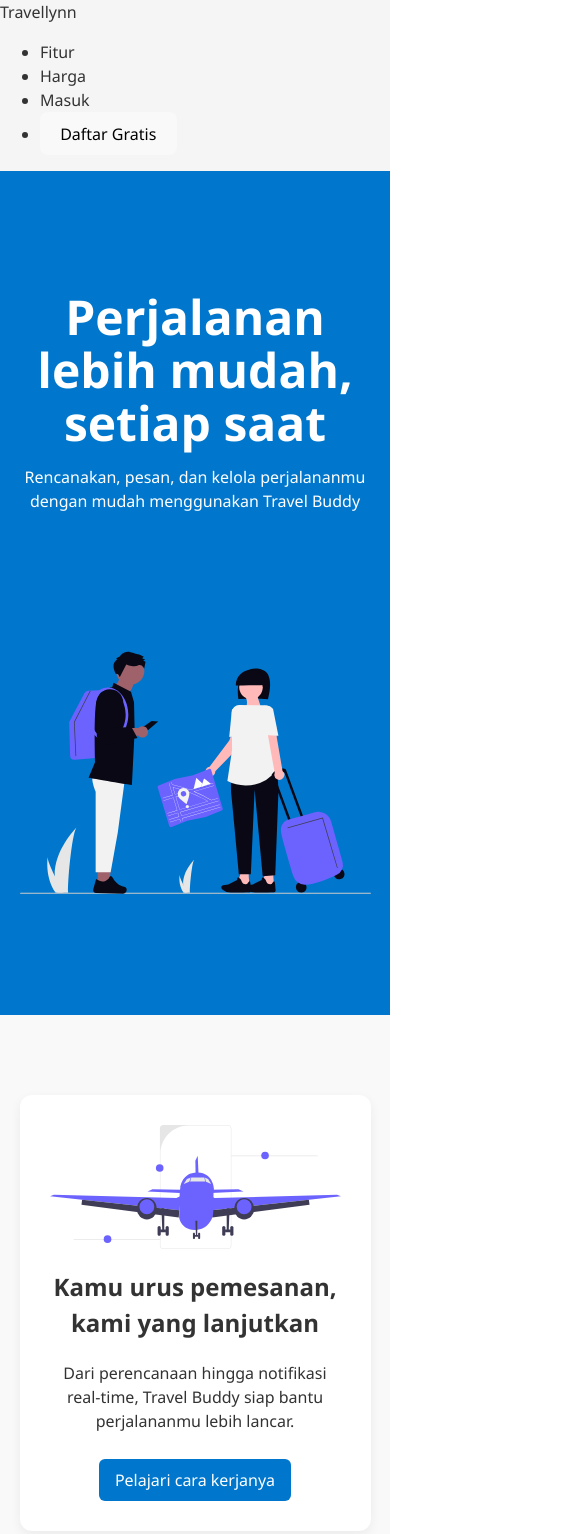
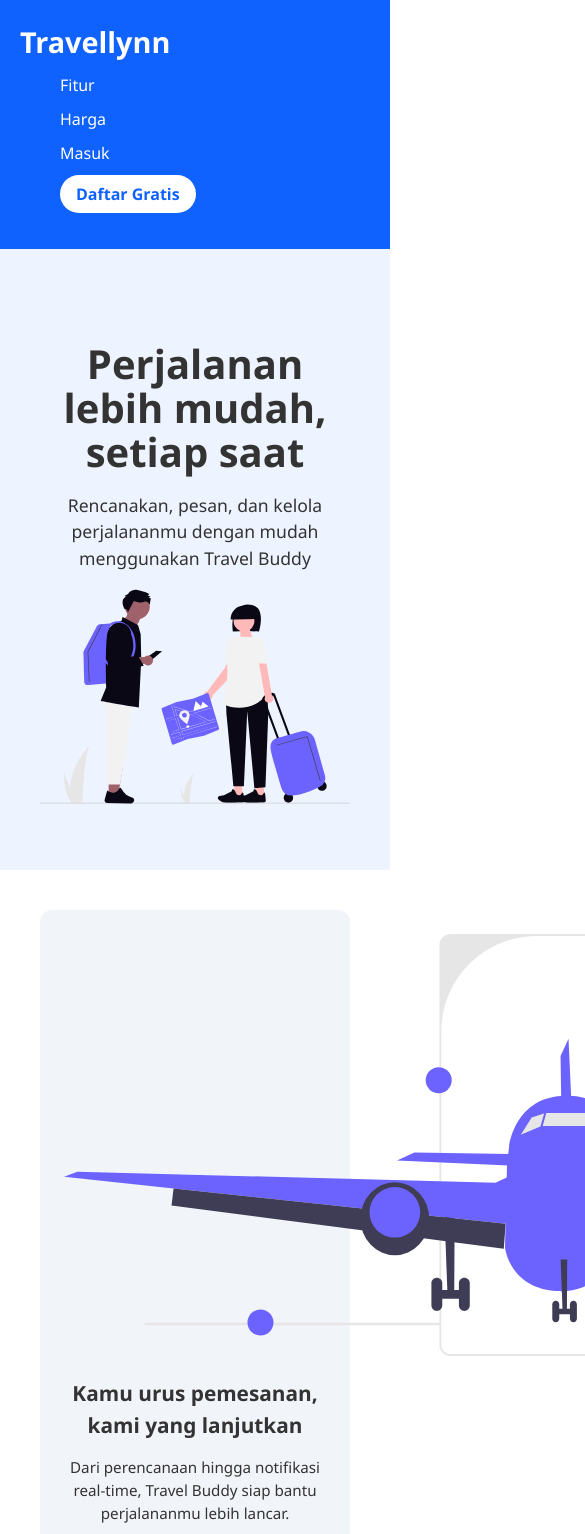
Before and after one commit to afiyyyyy/WEB-UAS-2025, a React (Vite) app: page / in a window 390 px wide. Shown: the top 1534 px of the page, 585 px wide, since content can reach past the window. Built offline with nearby package versions, Linux system fonts and the light colour scheme.

Commit message:
Update konten dan style

```diff
--- a/src/App.css
+++ b/src/App.css
@@ -1,267 +1,260 @@
-* {
-  box-sizing: border-box;
-}
-html, body {
-  width: 100%;
-  height: auto;
-  padding: 0;
-  margin: 0;
-  overflow-x: hidden;
-}
-#root {
-  width: 100%;
-  overflow-x: hidden;
-}
+/* Reset dan font dasar */
 body {
   margin: 0;
-  font-family: 'Segoe UI', sans-serif;
-  background: #f5f5f5;
+  font-family: 'Segoe UI', Tahoma, Geneva, Verdana, sans-serif;
+  background-color: #f9f9f9;
   color: #333;
 }
 
-/* === Layout Utama === */
-.main-layout {
+/* Container utama */
+.app-container {
   display: flex;
+  flex-direction: column;
   min-height: 100vh;
-  width: 100%;
 }
 
-.sidebar {
-  width: 250px;
-  background-color: #1e3a8a;
-  color: white;
-  height: 100vh;
-  padding: 24px;
-  position: sticky;
-  top: 0;
+/* Navbar */
+.navbar {
   display: flex;
-  flex-direction: column;
-  gap: 20px;
+  justify-content: space-between;
+  align-items: center;
+  padding: 20px 40px;
+  background-color: #0f62fe;
+  color: #fff;
 }
 
-.sidebar h1 {
-  font-size: 24px;
+.logo {
+  font-size: 1.8rem;
   font-weight: bold;
+}
+
+.nav-links {
+  display: flex;
+  gap: 25px;
+  list-style: none;
+}
+
+.nav-links li {
+  cursor: pointer;
+}
+
+.cta {
+  background-color: #fff;
+  color: #0f62fe;
+  padding: 8px 16px;
+  border: none;
+  border-radius: 30px;
+  font-weight: bold;
+  cursor: pointer;
+  transition: background-color 0.3s ease;
+}
+
+.cta:hover {
+  background-color: #e5e5e5;
+}
+
+/* Hero Section */
+.hero {
+  display: flex;
+  align-items: center;
+  justify-content: space-between;
+  padding: 60px 40px;
+  background: #eef4ff;
+  flex-wrap: wrap;
+}
+
+.hero-text {
+  max-width: 500px;
+}
+
+.hero h1 {
+  font-size: 2.5rem;
   margin-bottom: 16px;
 }
 
-.sidebar a {
-  color: white;
-  text-decoration: none;
-  font-size: 16px;
-  padding: 8px 0;
-  transition: color 0.3s ease;
-}
-
-.sidebar a:hover {
-  color: #facc15;
-}
-
-.main-content {
-  flex: 1;
-  overflow-y: auto;
-  background-color: #f5f5f5;
-  padding: 20px 0;
-}
-
-.content-wrapper {
-  padding-left: 20px;
-  padding-right: 20px;
-  max-width: 100%;
-  box-sizing: border-box;
-}
-
-@media (min-width: 768px) {
-  .content-wrapper {
-    padding-left: 40px;
-    padding-right: 40px;
-  }
-}
-
-@media (max-width: 768px) {
-  .main-layout {
-    flex-direction: column;
-  }
-
-  .sidebar {
-    width: 100%;
-    height: auto;
-    position: relative;
-  }
-
-  .main-content {
-    padding: 20px 10px;
-  }
-
-  .content-wrapper {
-    padding-left: 10px;
-    padding-right: 10px;
-  }
-}
-
-/* === Hero Section === */
-.hero {
-  display: flex;
-  justify-content: space-between;
-  align-items: center;
-  background: #0077cc;
-  color: white;
-  padding: 80px 5vw;
-  min-height: 100vh;
-  flex-wrap: wrap;
-  width: 100%;
-  overflow: hidden;
-  box-sizing: border-box;
-}
-
-.hero-text {
-  flex: 1;
-  min-width: 280px;
-}
-
-.hero-text h1 {
-  font-size: 3rem;
-  margin-bottom: 10px;
+.hero p {
+  font-size: 1.1rem;
 }
 
 .hero img {
-  flex: 1;
-  max-width: 480px;
-  margin-top: 20px;
+  max-width: 500px;
   width: 100%;
   height: auto;
-  object-fit: contain;
 }
 
-@media (max-width: 768px) {
-  .hero {
-    flex-direction: column;
-    text-align: center;
-  }
-}
-
-/* === Features === */
+/* Features */
 .features {
   display: grid;
-  grid-template-columns: repeat(auto-fit, minmax(280px, 1fr));
-  gap: 40px;
-  padding: 80px 5vw;
-  background: #f9f9f9;
-  width: 100%;
-  box-sizing: border-box;
+  grid-template-columns: repeat(auto-fit, minmax(300px, 1fr));
+  gap: 30px;
+  padding: 40px;
+  background-color: #fff;
 }
 
 .feature {
-  background: white;
+  background: #f1f4f8;
+  padding: 24px;
   border-radius: 12px;
-  padding: 30px;
   text-align: center;
-  box-shadow: 0 4px 12px rgba(0,0,0,0.06);
 }
 
-.feature img {
-  max-height: 180px;
-  width: auto;
-  height: auto;
-  max-width: 100%;
-  display: block;
-  margin: 0 auto 20px;
+.feature h2 {
+  font-size: 1.3rem;
+  margin: 16px 0 10px;
+}
+
+.feature p {
+  font-size: 0.95rem;
+  margin-bottom: 12px;
 }
 
 .feature button {
-  background: #0077cc;
-  color: white;
+  background-color: #0f62fe;
+  color: #fff;
   border: none;
   padding: 10px 16px;
-  border-radius: 6px;
-  margin-top: 10px;
+  border-radius: 20px;
   cursor: pointer;
+  font-weight: 500;
 }
 
-/* === Laroyba Hero === */
-.laroyba-hero {
-  padding: 60px 40px;
-  background-color: #ffffff;
+.feature button:hover {
+  background-color: #0041c2;
 }
 
-.laroyba-hero h1 {
-  font-size: 2.5rem;
-  font-weight: bold;
-  margin-bottom: 10px;
-  color: #1e3a8a;
-}
-
-.laroyba-hero p {
-  font-size: 1.2rem;
-  color: #555;
-}
-
-/* === Peta & Video === */
+/* Map & Video */
 .map-video-section {
   display: flex;
   flex-wrap: wrap;
+  gap: 24px;
+  padding: 40px;
+  background-color: #eef4ff;
   justify-content: center;
-  gap: 20px;
-  padding: 40px 20px;
-  background-color: #f9f9f9;
 }
 
 .card {
-  flex: 1 1 500px;
-  max-width: 550px;
+  flex: 1 1 400px;
+  padding: 20px;
   background: white;
-  padding: 20px;
-  border-radius: 16px;
-  box-shadow: 0 4px 10px rgba(0, 0, 0, 0.05);
+  border-radius: 10px;
+  box-shadow: 0px 4px 10px rgba(0,0,0,0.05);
 }
 
 .card iframe {
   width: 100%;
-  height: 315px;
-  border-radius: 12px;
-  border: none;
+  height: 250px;
+  border-radius: 10px;
 }
 
-@media (max-width: 768px) {
-  .map-video-section {
+/* CTA Banner */
+.cta-banner {
+  text-align: center;
+  padding: 50px 20px;
+  background-color: #0f62fe;
+  color: white;
+}
+
+.download-buttons button {
+  background-color: white;
+  color: #0f62fe;
+  padding: 10px 20px;
+  font-weight: bold;
+  border: none;
+  border-radius: 25px;
+  margin-top: 16px;
+}
+
+.download-buttons button:hover {
+  background-color: #e5e5e5;
+}
+
+/* Footer */
+.footer {
+  background-color: #222;
+  color: #ddd;
+  padding: 40px 20px;
+  display: flex;
+  flex-wrap: wrap;
+  justify-content: space-between;
+  gap: 24px;
+}
+
+.footer-logo {
+  font-size: 1.5rem;
+  font-weight: bold;
+}
+
+.footer-links {
+  display: flex;
+  gap: 40px;
+}
+
+.footer-links h4 {
+  margin-bottom: 10px;
+  color: #fff;
+}
+
+.footer-links p {
+  margin: 4px 0;
+  font-size: 0.9rem;
+}
+
+.student-info {
+  font-size: 0.9rem;
+  line-height: 1.6;
+}
+
+.social-media-icons {
+  display: flex;
+  gap: 16px;
+  font-size: 1.4rem;
+}
+
+.social-media-icons a {
+  color: #0f62fe;
+  transition: color 0.3s ease;
+}
+
+.social-media-icons a:hover {
+  color: #fff;
+}
+
+.footer-copy {
+  width: 100%;
+  text-align: center;
+  margin-top: 30px;
+  font-size: 0.8rem;
+  color: #888;
+}
+
+/* Responsive */
+@media screen and (max-width: 768px) {
+  .navbar {
+    flex-direction: column;
+    align-items: flex-start;
+    padding: 20px;
+  }
+
+  .nav-links {
+    flex-direction: column;
+    gap: 10px;
+    margin-top: 10px;
+  }
+
+  .hero {
     flex-direction: column;
     align-items: center;
+    text-align: center;
+  }
+
+  .footer {
+    flex-direction: column;
+    align-items: center;
+    text-align: center;
+  }
+
+  .footer-links {
+    flex-direction: column;
+    gap: 20px;
   }
 }
-
-/* === Biodata === */
-.student-info {
-  margin: 2rem auto 1rem;
-  padding: 1rem;
-  background-color: #f5f5f5;
-  border-radius: 10px;
-  max-width: 500px;
-  font-size: 14px;
-  color: #333;
-  box-shadow: 0 0 8px rgba(0, 0, 0, 0.05);
-  text-align: left;
-}
-.student-info p {
-  margin: 0.2rem 0;
-}
-
-/* === Sosial Media Icon === */
-.social-icons {
-  display: flex;
-  justify-content: center;
-  align-items: center;
-  gap: 40px;
-  font-size: 40px;
-  margin-top: 40px;
-}
-
-.social-icons a {
-  color: #4c51bf;
-  text-decoration: none;
-  transition: transform 0.3s ease, color 0.3s ease;
-}
-
-.social-icons a:hover {
-  color: #00e6e6;
-  transform: scale(1.3);
-}
```
